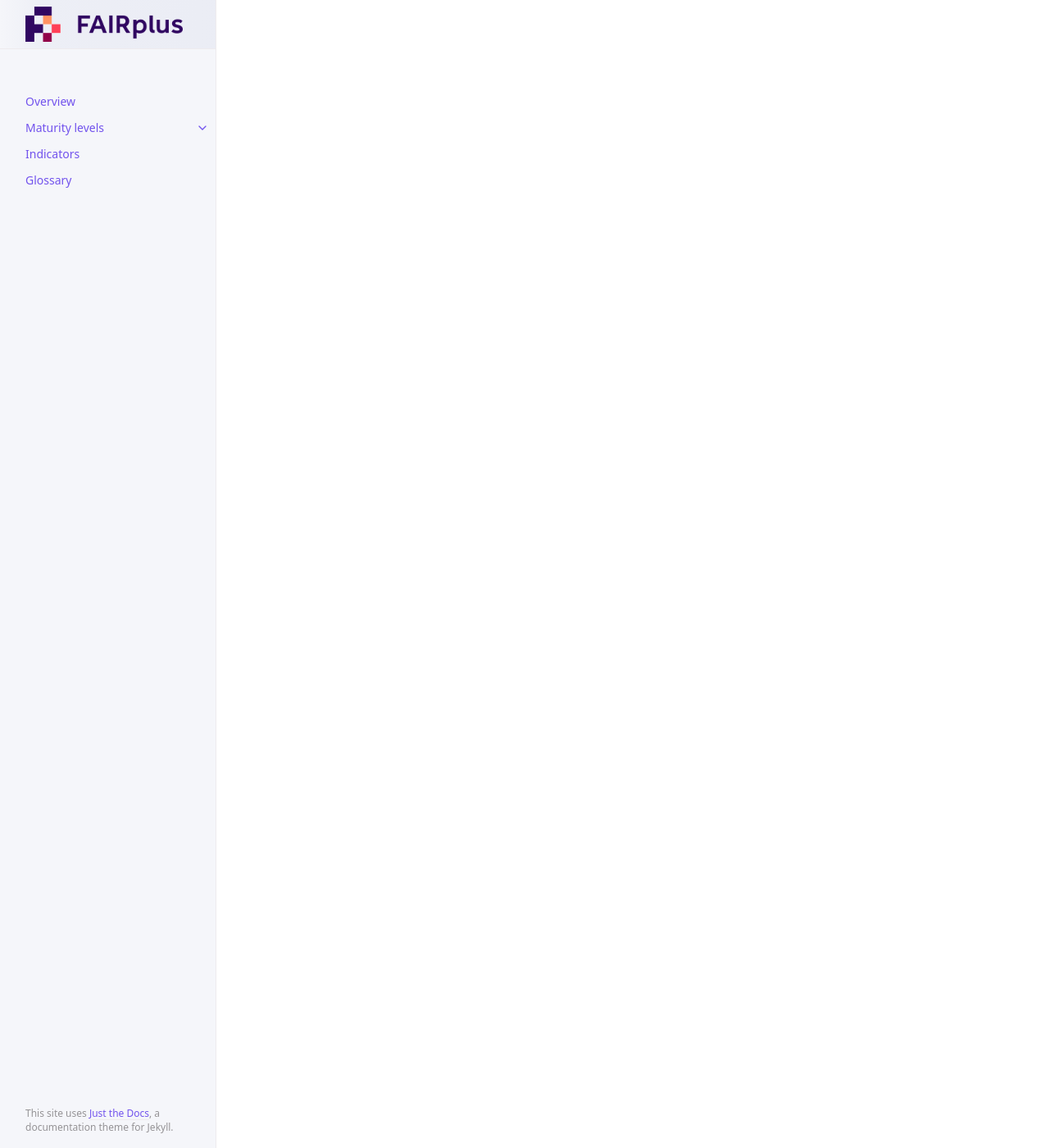
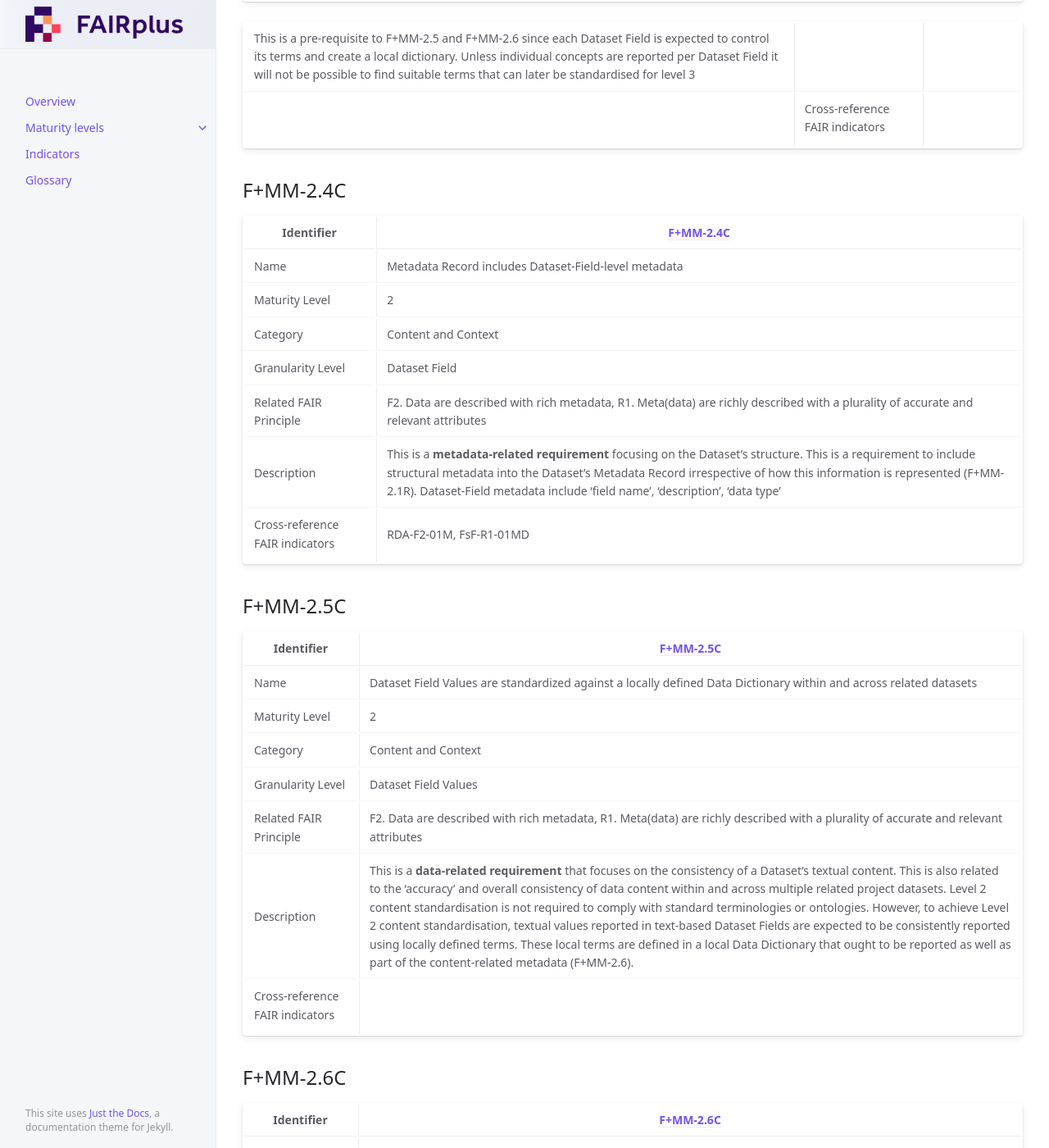
Before and after one commit to FAIRplus/Data-Maturity, a Jekyll site: the page built from docs/_levels/Level1.md, in a window 1280 px wide and 1400 px high, scrolled down 7333 px. Shown: the whole window at 82% size. Built offline with Jekyll 4.4.1, drawn with Linux system fonts in a browser that asks for light colours; some of the changed text lies outside the part shown.

Commit message:
Update Level1.md

```diff
--- a/docs/_levels/Level1.md
+++ b/docs/_levels/Level1.md
@@ -34,5 +34,5 @@ The first step to be at Maturity Level 1 is to define and identify the data obje
 
 {% assign indicators = site.indicators | where:"parent_level", level.identifier %}
 {% for indicator in indicators %}
-{{indicators.content}}
+{{indicator.content}}
 {% endfor %}
```
